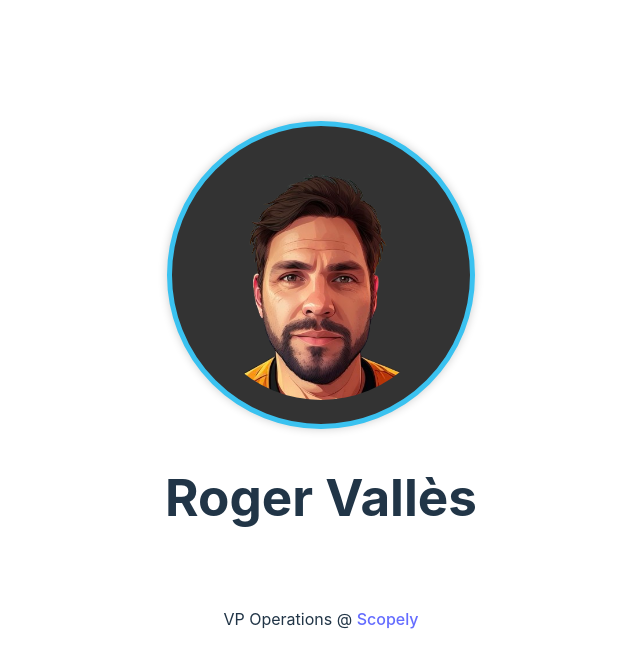
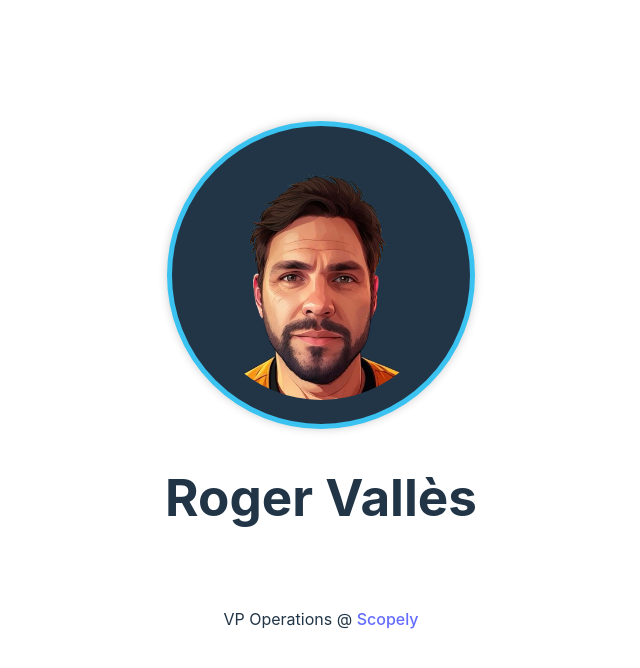
Before and after one commit to rogervalles/rogervalles.github.io, a React (Vite) app in the folder personal-site/: page / in a window 1280 px wide. Shown: the top 668 px of the page, without its empty margins (319-959 px from the left). Built offline with nearby package versions, Linux system fonts and the light colour scheme.

Commit message:
updaed image bg color

```diff
--- a/personal-site/src/index.css
+++ b/personal-site/src/index.css
@@ -74,5 +74,5 @@ button:focus-visible {
   object-fit: cover;
   border: 5px solid #3ac2f0; /* This adds the border ring */
   box-shadow: 0 0 10px rgba(0, 0, 0, 0.2); /* Optional shadow for aesthetics */
-  background-color: #333;
+  background-color: #213547;
 }
```
